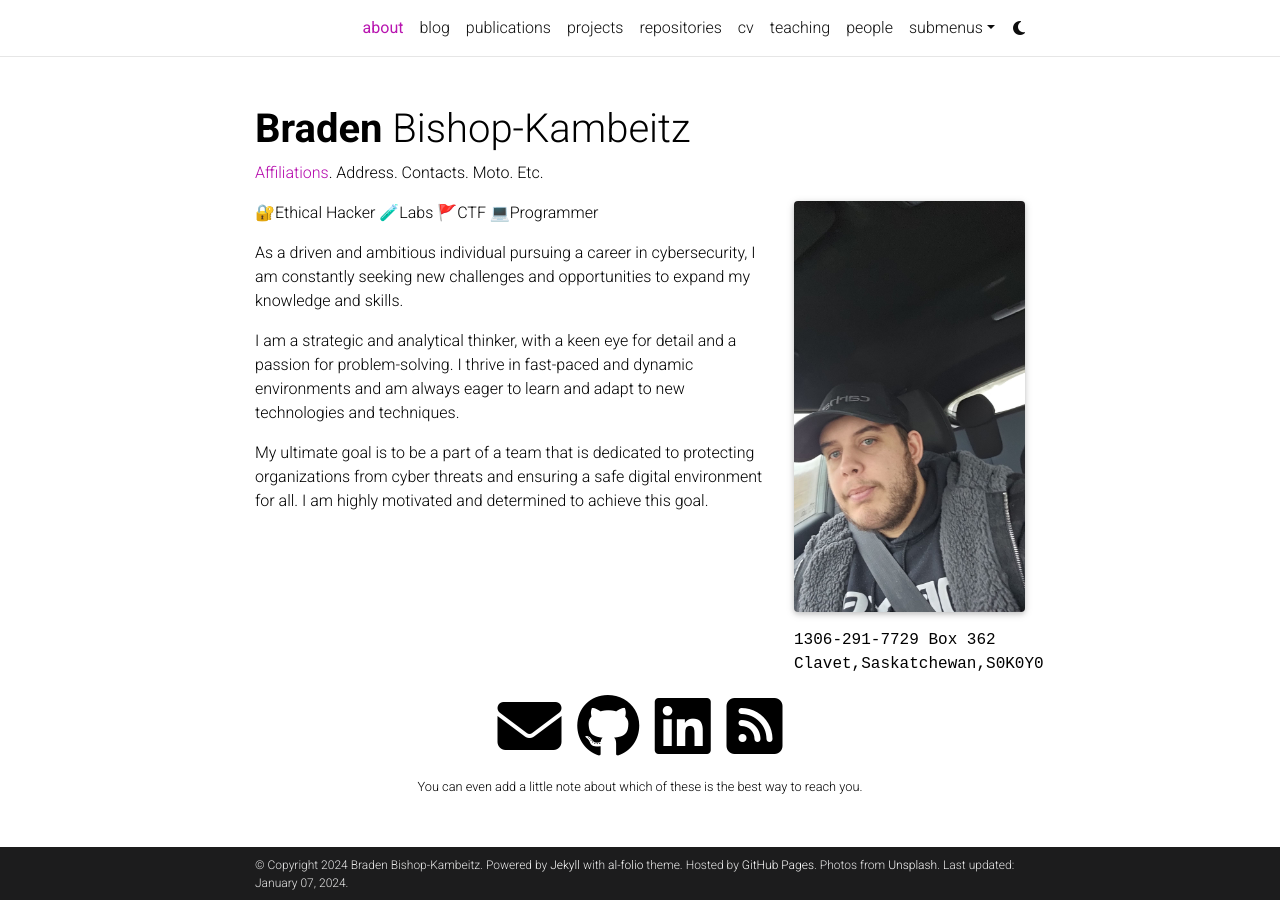
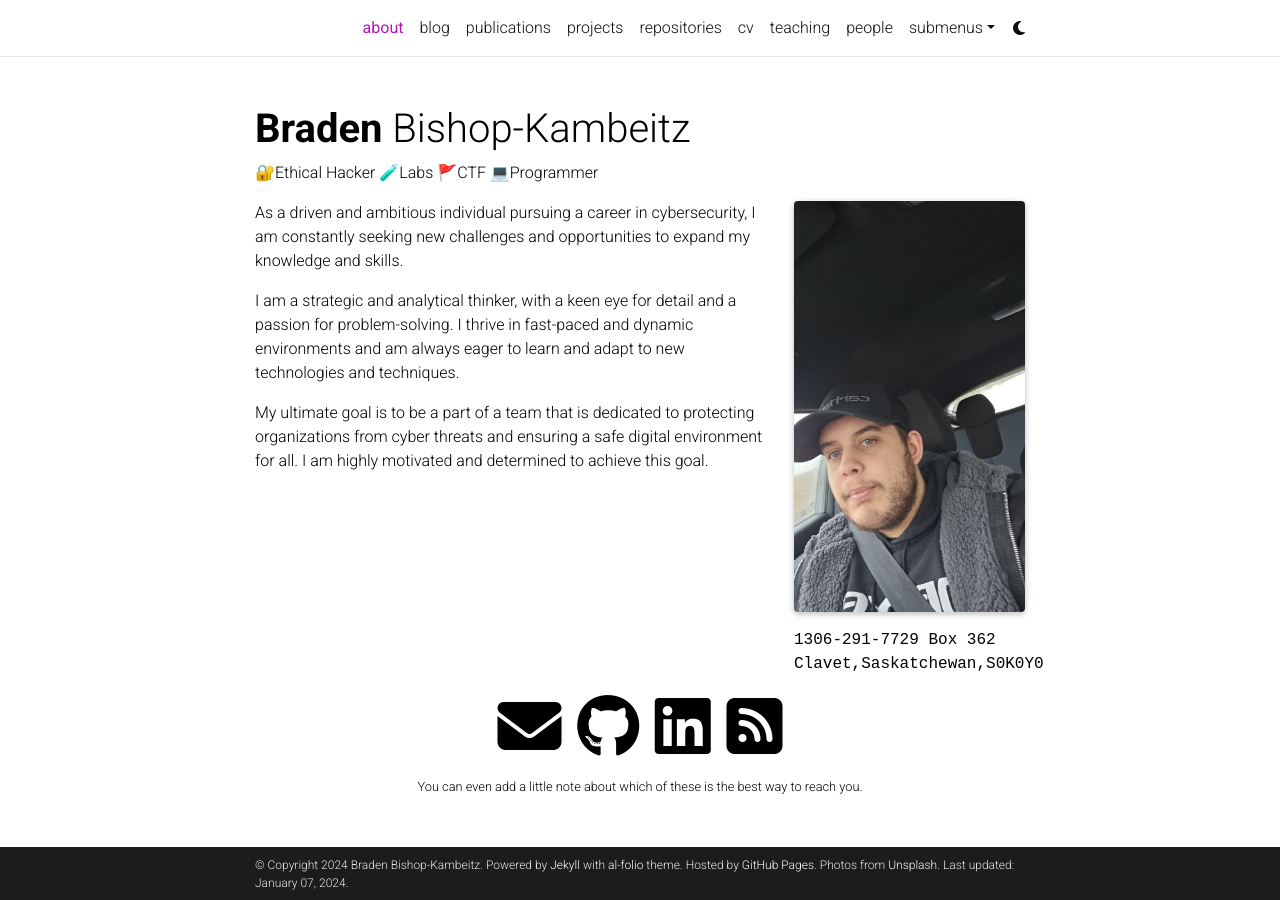
Before and after one commit to MysticBravo/MysticBravo.github.io, a Jekyll site: the page built from _pages/about.md, in a window 1280 px wide. Built offline with Jekyll 4.4.1, drawn with Linux system fonts in a browser that asks for light colours; full-size pictures stand in for the smaller copies a plugin makes; comment, search, counter and statistics services are not loaded; a style sheet for code colours, icons or effects is not loaded.

Commit message:
Update about.md
Signed-off-by: Braden Bishop-kambeitz <153538599+MysticBravo@users.noreply.github.com>

```diff
--- a/_pages/about.md
+++ b/_pages/about.md
@@ -2,7 +2,7 @@
 layout: about
 title: about
 permalink: /
-subtitle: <a href='#'>Affiliations</a>. Address. Contacts. Moto. Etc.
+subtitle: 🔐Ethical Hacker 🧪Labs 🚩CTF 💻Programmer
 
 profile:
   align: right
```
Also changed, not shown: other parts of _pages/about.md (+1 -1 lines).
